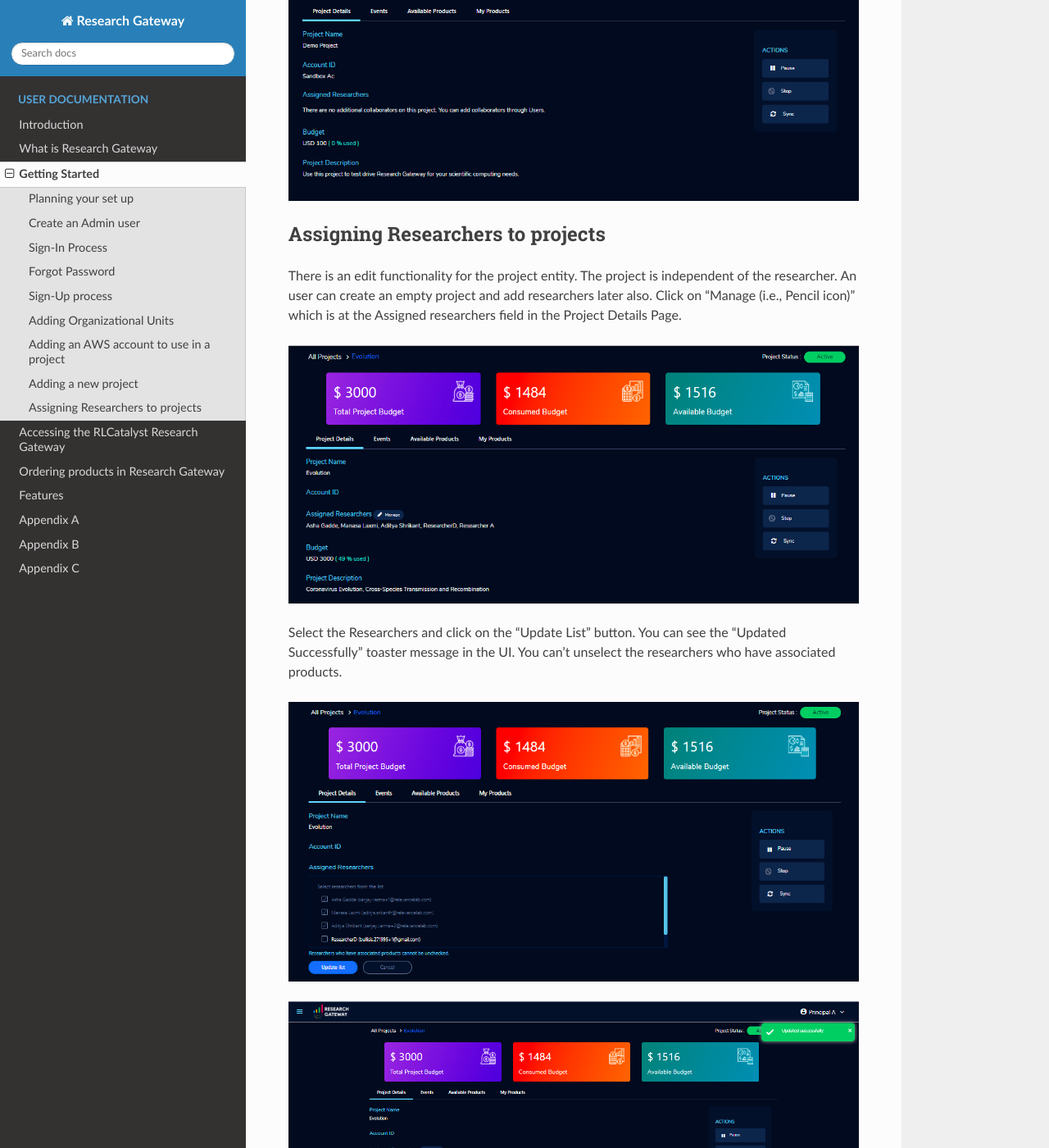
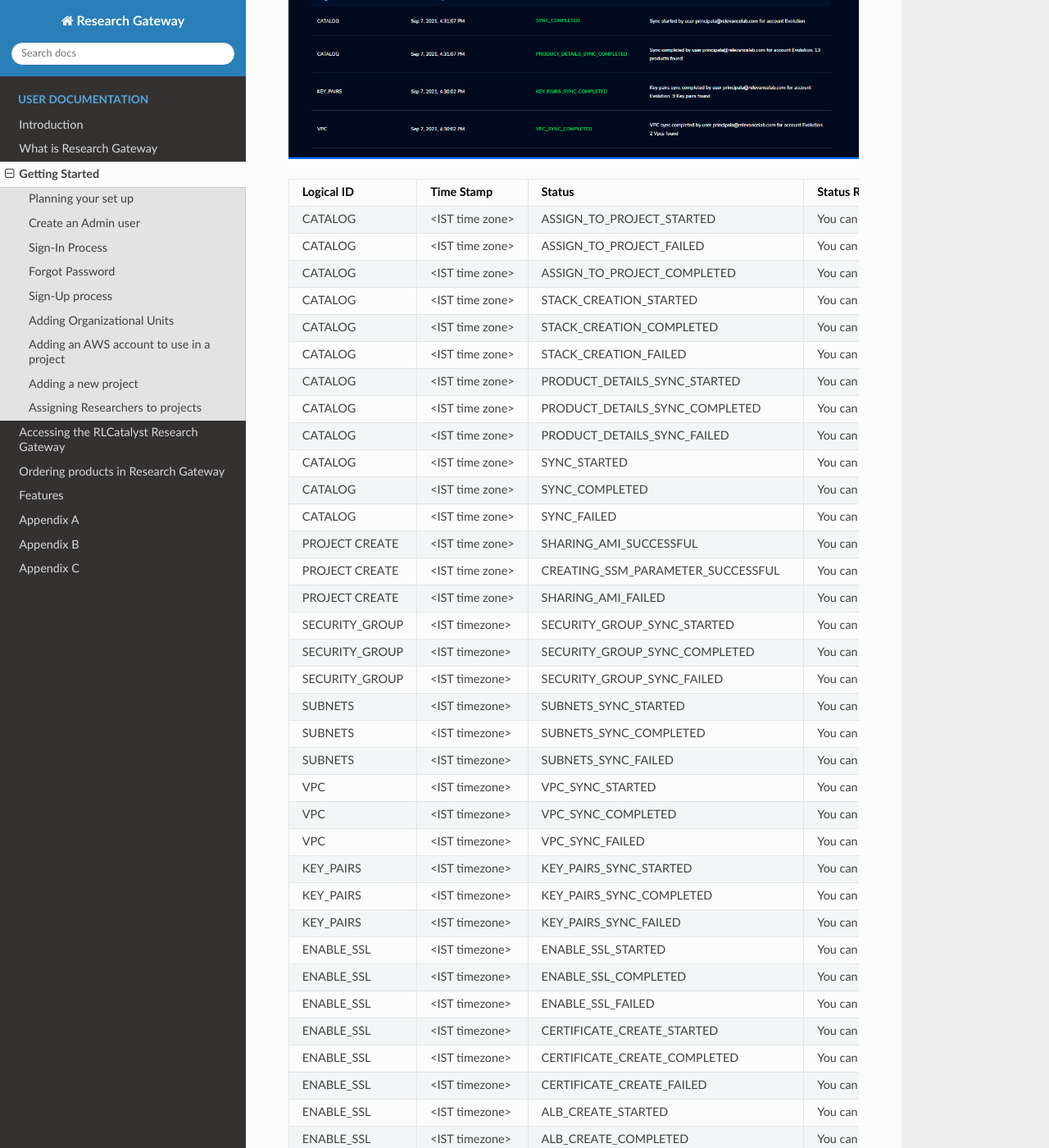
Before and after one commit to RLOpenCatalyst/rg-doc, a Sphinx documentation site: the page built from source/GettingStarted.rst, in a window 1280 px wide and 1400 px high, scrolled down 21294 px. Shown: the whole window at 82% size. Built offline with Sphinx 7.4.7 and the Read the Docs theme 2.0.0, drawn with Linux system fonts in a browser that asks for light colours; some of the changed text lies outside the part shown.

```diff
--- a/source/Appendices.rst
+++ b/source/Appendices.rst
@@ -5,7 +5,7 @@ Appendix A
 
 .. csv-table::
    :file: AppendixA.CSV
-   :widths: 40, 60
+   :widths: 80, 90
    :header-rows: 1
 
 .. _`Appendix B`:
@@ -15,7 +15,7 @@ Appendix B
 
 .. csv-table::
    :file: AppendixB.csv
-   :widths: 20, 20, 70
+   :widths: 90, 60, 100
    :header-rows: 2
 
 .. _`Appendix C`:
@@ -25,5 +25,5 @@ Appendix C
 
 .. csv-table::
    :file: AppendixC.csv
-   :widths: 20, 20, 30, 20
+   :widths: 50, 40, 40, 40
    :header-rows: 2
--- a/source/GettingStarted.rst
+++ b/source/GettingStarted.rst
@@ -228,10 +228,17 @@ Fill the following details
    * - Account Number
      - <Enter an AWS Account Number> [It should be a 12-digit number]
    * - Network Configuration
-     - <If you enable this option, Research Gateway will check if a default VPC exists and will create one if it does not exist. If you disable this option, provisioning resources from Standard Catalog may fail.)
+     -
+   * - Use deafult VPC
+     - <If you enable this option, Research Gateway will check if a default VPC exists and will create one if it does not exist. If you disable this option, provisioning resources from Standard Catalog may fail.>
+   * - Use SSL with ALB
+     - <If you enable this option, Research Gateway can set up secure connections to your resources by putting them behind an Application Load Balancer with SSL connections using certificates managed by AWS Certificate Manager. Check this box if you would like to create an ALB for this project. An ALB will incur costs irrespective of traffic passing through it.>
+   * - Storage Configuration
+     -
+   * - Use Project Storage
+     - <Research Gateway will setup a shared S3 bucket (project storage) where the team members can store data. This shared storage will be mounted into all supported workspaces. Storage costs will be accounted at the project level. Note: For now defaultly it will create the project storage.>
 
 Click on the "Verify" button, it will check the provided details are valid or not. If details are valid, it will show verified account message with green color tick mark below the header otherwise it will throw an error message accordingly.
-
 
 Click on the “Add Account” button. An AWS account is added successfully. You can see all the account details in a table format.
 
@@ -240,7 +247,7 @@ Click on the “Add Account” button. An AWS account is added successfully. You
 1. The "Add Account" button was disabled until the details are verified.
 2. Please ensure that the IAM user whose credentials you entered has the IAMFullAccess/AdministratorAccess policy attached otherwise, it will through an error message accordingly.
 
-On each line item there is a contextual menu. Through this we can delete and sync the account.
+On each line item there is a contextual menu. Through this we can delete and sync the account/repair the account.
 
 .. image:: images/Project.png
 
@@ -257,17 +264,24 @@ Click on the “Sync Now” button. Once the synchronization is started you shou
 
 **Note**: The "Sync Now" option can get the products from the shared, local, account and organization level portfolio.
 
-Click on the contextual menu which is available at the right side of the account name and choose the "Assign O.U" option.
+Click on the contextual menu which is available at the right side of the account name and choose the "Repair" option.
 
-.. image:: images/Assign-OU.png
+.. image:: images/repair1.png
 
-One window is opened and all organizational units are listed there. Choose one organization from the list and click on the "Assign" button. On successful completion you can see the green color toaster message.
+Fill the access key and secret key values in the assigned boxes and click on the "Verify" button.
+
+.. image:: images/repair.png
+
+On successful completion of verify you can see the "repair" option, click on the button in the window, the account will be repaired.
+
+Click on the contextual menu which is available at the right side of the account name and choose the "Assign O.U" option. One window is opened and all organizational units are listed there. Choose one organization from the list and click on the "Assign" button. On successful completion you can see the green color toaster message.
 
 .. image:: images/Assign123.png
 
 .. image:: images/Assign4.png
 
 **Note** : When the account is not linked to any other organizations than only you can see the "Assign O.U" option.
+
 
 **Secure connections to resources using ALB to RStudio and Nextflow-Advanced Products**
 
@@ -330,6 +344,19 @@ Click on the “Create Project” button. Added a new project successfully.
 
 **Note**: While creation of project, if you select "Standard Catalog" option it will create 6 products(Amazon Sagemaker, Amazon S3, Amazon EC2-Linux, Amazon EC2-Windows, RStudio and Nextflow-Advanced). If you select "Bring your own catalog" option it will pull all the products in the portfolio of the AWS account.
 
+Research Gateway will set up a shared S3 bucket(Project Storage) where the team members can store data. This shared storage will be mounted into all supported workspaces. Storage costs will be accounted for at the project level. For a lot of scientific research, data is stored in file format (e.g. fasta, fastq files for Genomics research). The natural choice for storage of this data could be S3 (inexpensive, highly elastic) or Elastic Block Storage (access is extremely fast). As part of project creation we are creating project storage(i.e., S3 Bucket) and sharing with users.
+
+1. The Project level storage will be listed as a product in the My Products tab inside the project as an S3 bucket. There is explore action inside the S3 bucket<<There is a folder called “Shared”.
+   Note: It is a common folder(only accessible by user unless shared)  and it  is available to all users.
+
+.. image:: images/projectstorage.png
+
+.. image:: images/shared.png
+
+2. You can able to view, upload and delete objects in the storage.
+3. While launching any EC2 based product, the user will be prompted whether to mount the Project and User level storage.
+4. The Storage will be mounted as a specific folder inside the EC2 machine which the user can use to perform any tasks on. Any data written to the folder will be synced back to the storage and will be accessible to the user on exploring.
+
 Initially project is in creating state. Once project creation completed the status will be changed to "Active". Click on the project in **"My Projects"** list.
 
 .. image:: images/myprojects.png
@@ -348,15 +375,23 @@ Once you click on the project, you can see the budget in the cards and remaining
 4. Click on the “Resume” button which is available on the right side. The project status changed to “Active”. In the Active state, team members can launch new products from the catalog of Available Products.
 5. Click on the “Stop” button which is available on the right side. In a Stopped state, all underlying resources will be stopped and the user will not be able to perform actions on them but you are able to terminate the product. You need to manually start the resources except for the s3 product.
 6. Click on the “Sync” button which is available on the right side. It should sync the catalog. You can see related events in the events tab.
+
+.. image:: images/projectdetails.png
+
 7. Click on the “Manage” option under the **Assigned Researchers** field. Once clicked on that, enable the checkbox beside the researcher Emails and click on the “Update List” button. It will add collaborators to the project.
 
-.. image:: images/projectdetails.png
+.. image:: images/manage.png
 
 **Events**
 
 You can see project-related events here.
 
 .. image:: images/events.png
+
+.. csv-table::
+   :file: ProjectEvents.csv
+   :widths: 10, 10, 30, 50
+   :header-rows: 1
 
 **Available Products**
 
--- /dev/null
+++ b/source/ProjectEvents.csv
@@ -0,0 +1,57 @@
+Logical ID,Time Stamp,Status,Status Reason
+CATALOG,<IST time zone>,ASSIGN_TO_PROJECT_STARTED,You can see the assigned products to the related project initiated information.
+CATALOG,<IST time zone>,ASSIGN_TO_PROJECT_FAILED,You can see the reason for the failure.
+CATALOG,<IST time zone>,ASSIGN_TO_PROJECT_COMPLETED,You can see the assigned products to the related project completion information.
+CATALOG,<IST time zone>,STACK_CREATION_STARTED,"You can see the assigned products to the related project information(i.e.,which user started and assigned products to the project)"
+CATALOG,<IST time zone>,STACK_CREATION_COMPLETED,"You can see the assigned products to the related project completion information (i.e.,which user started and assigned products to the project)"
+CATALOG,<IST time zone>,STACK_CREATION_FAILED,You can see reason for stack creation failure.
+CATALOG,<IST time zone>,PRODUCT_DETAILS_SYNC_STARTED,You can see the product sync initiated information.
+CATALOG,<IST time zone>,PRODUCT_DETAILS_SYNC_COMPLETED,You can see the product sync completed information
+CATALOG,<IST time zone>,PRODUCT_DETAILS_SYNC_FAILED,You can see the product sync failed information with reason.
+CATALOG,<IST time zone>,SYNC_STARTED,"You can see the sync started information (i.e, which user started and related account name)"
+CATALOG,<IST time zone>,SYNC_COMPLETED,"You can see the sync completed information (i.e.. which user started, related account name with products count information)."
+CATALOG,<IST time zone>,SYNC_FAILED,"You can see the sync failed information(i.e., which user started, related account name and error information)."
+PROJECT CREATE,<IST time zone>,SHARING_AMI_SUCCESSFUL,You can see the shared AMI ID success information for RStudio and Nextflow-Advanced products.
+PROJECT CREATE,<IST time zone>,CREATING_SSM_PARAMETER_SUCCESSFUL,You can see SSM parameter creation success information.
+PROJECT CREATE,<IST time zone>,SHARING_AMI_FAILED,You can see the AMI failed information with reason.
+SECURITY_GROUP,<IST timezone>,SECURITY_GROUP_SYNC_STARTED,"You can see the Security Groups sync completed information (i.e., which user started and related account name. It will show security groups count in that region)."
+SECURITY_GROUP,<IST timezone>,SECURITY_GROUP_SYNC_COMPLETED,You can see the Security Groups sync failed information with the error and it will show the solution to resolve the problem.
+SECURITY_GROUP,<IST timezone>,SECURITY_GROUP_SYNC_FAILED,You can see the Security Groups sync failed information with the error and it will show the solution to resolve the problem.
+SUBNETS,<IST timezone>,SUBNETS_SYNC_STARTED,"You can view the details about subnets sync (i.e., which user started)."
+SUBNETS,<IST timezone>,SUBNETS_SYNC_COMPLETED,"You can see subnets sync completed information (i.e., which user started and related account name. It will show subnets count in that region)."
+SUBNETS,<IST timezone>,SUBNETS_SYNC_FAILED,You can see subnets sync failed information with the error and it will show the solution to resolve the problem.
+VPC,<IST timezone>,VPC_SYNC_STARTED,"You can view the details about VPC sync (i.e., which user started)."
+VPC,<IST timezone>,VPC_SYNC_COMPLETED,"You can see VPC sync completed information (i.e., which user started and related account name. It will show VPC count in that region)."
+VPC,<IST timezone>,VPC_SYNC_FAILED,You can see VPC sync failed information with the error and it will show the solution to resolve the problem.
+KEY_PAIRS,<IST timezone>,KEY_PAIRS_SYNC_STARTED,"You can view the details about KeyPairs sync (i.e., which user started)."
+KEY_PAIRS,<IST timezone>,KEY_PAIRS_SYNC_COMPLETED,"You can see KeyPairs sync completed information (i.e., which user started and related account name. It will show KeyPairs count in that region)."
+KEY_PAIRS,<IST timezone>,KEY_PAIRS_SYNC_FAILED,You can see KeyPairs sync failed information with the error and it will show the solution to resolve the problem.
+ENABLE_SSL,<IST timezone>,ENABLE_SSL_STARTED,You can see SSL_Enable started information
+ENABLE_SSL,<IST timezone>,ENABLE_SSL_COMPLETED,You can see the SSL_Enable completion information
+ENABLE_SSL,<IST timezone>,ENABLE_SSL_FAILED,You can see the SSL_Enable failed information with reason
+ENABLE_SSL,<IST timezone>,CERTIFICATE_CREATE_STARTED,You can see certification creation started information
+ENABLE_SSL,<IST timezone>,CERTIFICATE_CREATE_COMPLETED,You can see certification creation completion information
+ENABLE_SSL,<IST timezone>,CERTIFICATE_CREATE_FAILED,You can see certification creation failed information with reason.
+ENABLE_SSL,<IST timezone>,ALB_CREATE_STARTED,You can see ALB creation started  information
+ENABLE_SSL,<IST timezone>,ALB_CREATE_COMPLETED,You can see ALB creation completion information
+ENABLE_SSL,<IST timezone>,SG_CREATE_STARTED,You can see the security group creation started information
+ENABLE_SSL,<IST timezone>,SG_CREATE_COMPLETED,You can see the security group creation completion information
+ENABLE_SSL,<IST timezone>,LISTENER_CREATE_STARTED,You can see the listerner creation started information
+ENABLE_SSL,<IST timezone>,LISTENER_CREATE_COMPLETED,You can see the listerner creation completed information
+PROJECT REPAIR,<IST timezone>,REPAIR_STARTED,You can see the repair started information
+PROJECT REPAIR,<IST timezone>,REPAIRING_CATALOG,You can see the repairing catalog information
+PROJECT REPAIR,<IST timezone>,PROJECT_STORAGE_CREATION_STARTED,You can see the project storage creation started information
+PROJECT REPAIR,<IST timezone>,PROJECT_STORAGE_CREATION_COMPLETED,You can see the project storage creation completed information.
+PROJECT REPAIR,<IST timezone>,PROJECT_STORAGE_CREATION_FAILED,You can see the project storage creation failed information with reason.
+PROJECT REPAIR,<IST timezone>,PROJECT_STORAGE_REPAIR_STARTED,You can see the project storage repair started information.
+PROJECT REPAIR,<IST timezone>,PROJECT_STORAGE_REPAIR_COMPLETED,You can see the project storage repair completed information.
+PROJECT REPAIR,<IST timezone>,SHARED_FOLDER_CREATION_COMPLETED,You can see the shared folder creation completed information.
+PROJECT REPAIR,<IST timezone>,SHARED_FOLDER_CREATION_STARTED,You can see the shared folder creation started information.
+PROJECT REPAIR,<IST timezone>,OUTPUT_UPDATE_COMPLETED,You can see the output updation completed information
+PROJECT REPAIR,<IST timezone>,OUTPUT_UPDATE_STARTED,You can see the output updation started information
+PROJECT REPAIR,<IST timezone>,S3_CREATE_COMPLETED,You can see the S3 bucket creation completed information
+PROJECT REPAIR,<IST timezone>,S3_CREATE_STARTED,You can see the S3 bucket creation information
+PROJECT REPAIR,<IST timezone>,S3_TERMINATE_STARTED,You can see the S3 terminate initiated information
+PROJECT REPAIR,<IST timezone>,S3_TERMINATE_COMPLETED,You can see the S3 termination completed information
+BYOC,<IST timezone>,BYOC_STARTED,You can see the BYOC sync initiated information
+BYOC,<IST timezone>,BYOC_COMPLETED,You can see BYOC sync completed information.
--- a/source/conf.py
+++ b/source/conf.py
@@ -22,7 +22,7 @@ copyright = '2021, Relevance Lab'
 author = 'Relevance Lab'
 
 # The full version, including alpha/beta/rc tags
-release = '1.8.5'
+release = '1.9.0'
 
 
 # -- General configuration ---------------------------------------------------
```
Also changed, not shown: source/AppendixA.CSV (+11 -12 lines), source/AppendixB.csv (+18 -1 lines), source/AuditTable.csv (+13 -2 lines), source/Features.rst (+22 -4 lines), source/nextflow.rst (+31 -3 lines), source/images/AddAccount.png, source/images/Project.png, source/images/manage.png (added), source/images/nf1.png (added), source/images/projectstorage.png (added), source/images/repair.png (added), source/images/repair1.png (added), source/images/shared.png (added).
